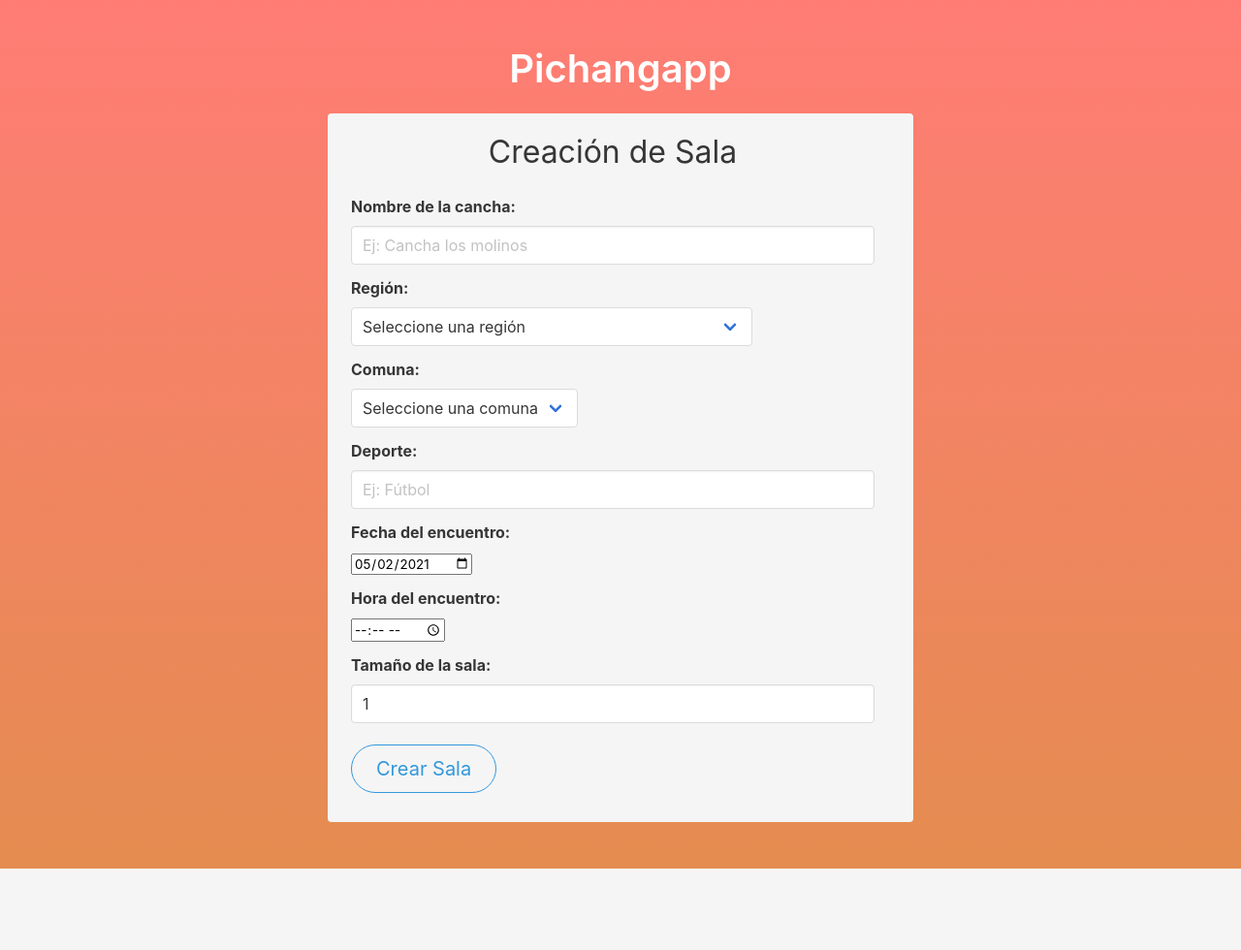
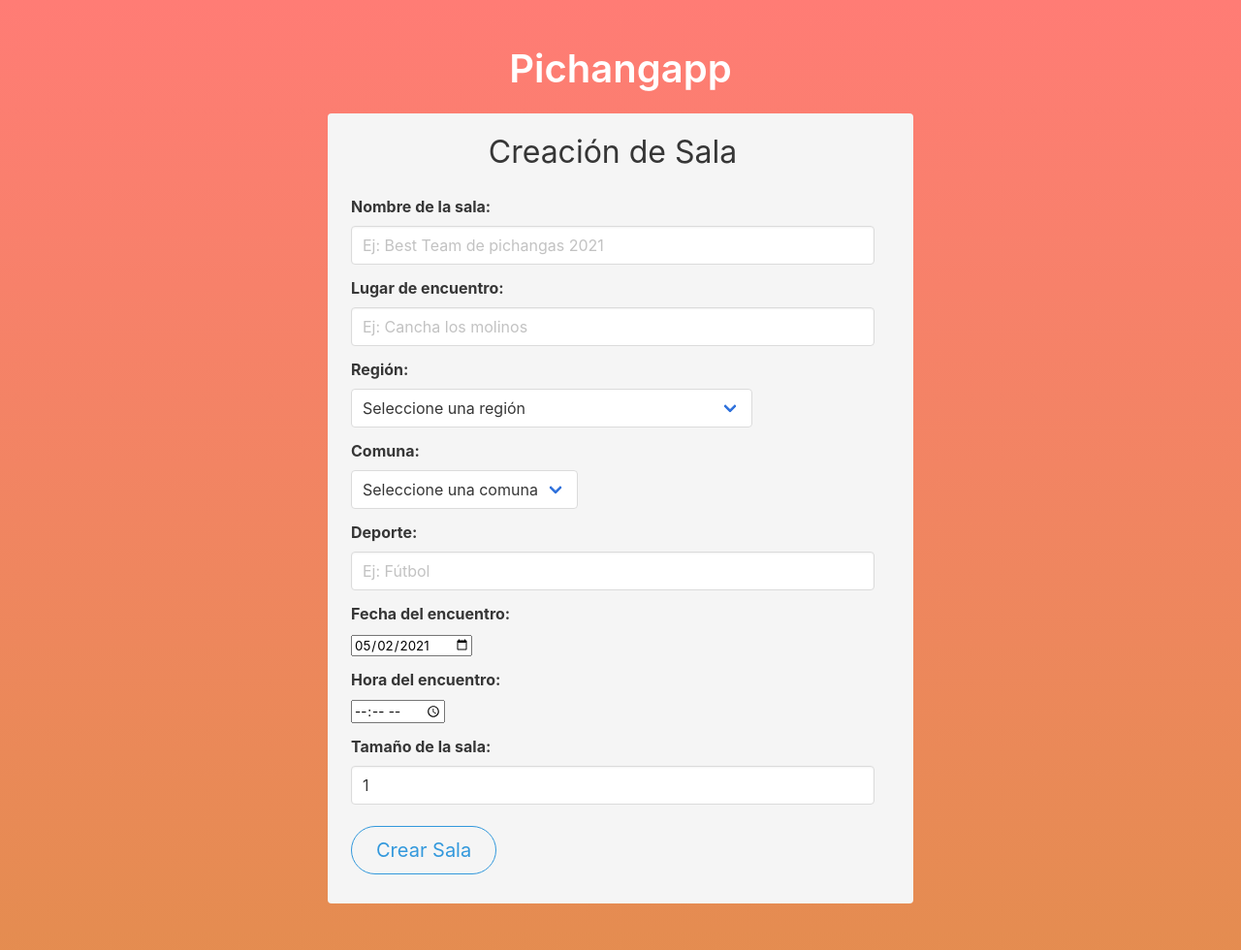
Before and after one commit to DCC-CC4401/2021-1-Grupo-2, a Django app: page /create_room/ in a window 1280 px wide. Shown: the whole page at 97% size. Before the commit the page ends 896 px from the top, so only its background shows below. Run offline with Django 3.2, Linux system fonts and the light colour scheme.

Commit message:
feat: added room name to form

```diff
--- a/pichapp/templates/pichapp/room/create_room.html
+++ b/pichapp/templates/pichapp/room/create_room.html
@@ -24,16 +24,23 @@
             {% csrf_token %}
             <!-- csrf token for basic security -->
             <div class="field">
-              <label class="label">Nombre de la cancha:</label>
+              <label class="label">Nombre de la sala:</label>
               <p class="control has-icons-right">
-                <input class="input" type="text" placeholder="Ej: Cancha los molinos" name="nombre_cancha" required>
+                <input class="input" type="text" placeholder="Ej: Best Team de pichangas 2021" name="nombre_sala" required>
+              </p>
+            </div>
+
+            <div class="field">
+              <label class="label">Lugar de encuentro:</label>
+              <p class="control has-icons-right">
+                <input class="input" type="text" placeholder="Ej: Cancha los molinos" name="nombre_lugar" required>
               </p>
             </div>
 
             <div class="field">
               <label class="label">Región: </label>
               <div class="select control has-icons-right">
-                  <select id = "region" onchange="region_change(this)" class="input"  name="nombre_region" required>
+                <select id="region" onchange="region_change(this)" class="input" name="nombre_region" required>
                   <option value=""> Seleccione una región</option>
                 </select>
               </div>
@@ -42,7 +49,7 @@
             <div class="field">
               <label class="label">Comuna: </label>
               <div class="select control has-icons-right">
-                  <select id = "comuna" class="input" name="nombre_comuna" required>
+                <select id="comuna" class="input" name="nombre_comuna" required>
                   <option value=""> Seleccione una comuna</option>
                 </select>
               </div>
```
Lines whose indentation alone changed are shown as unchanged.
